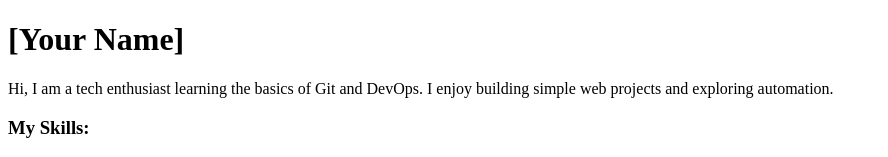
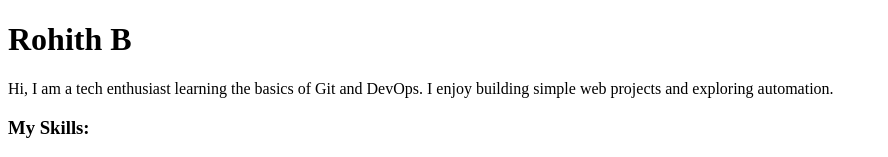
Before and after one commit to Jarvis0912/my_portfolio, a plain HTML site: page index.html in a window 1280 px wide. Shown: the top 157 px of the page, without its empty margins (0-888 px from the left). Drawn offline with Linux system fonts and the light colour scheme.

Commit message:
Update index.html

```diff
--- a/index.html
+++ b/index.html
@@ -5,7 +5,7 @@
 </head>
 <body>
 
-    <h1>[Your Name]</h1>
+    <h1> Rohith B </h1>
 
     <p>Hi, I am a tech enthusiast learning the basics of Git and DevOps. I enjoy building simple web projects and exploring automation.</p>
 
```
